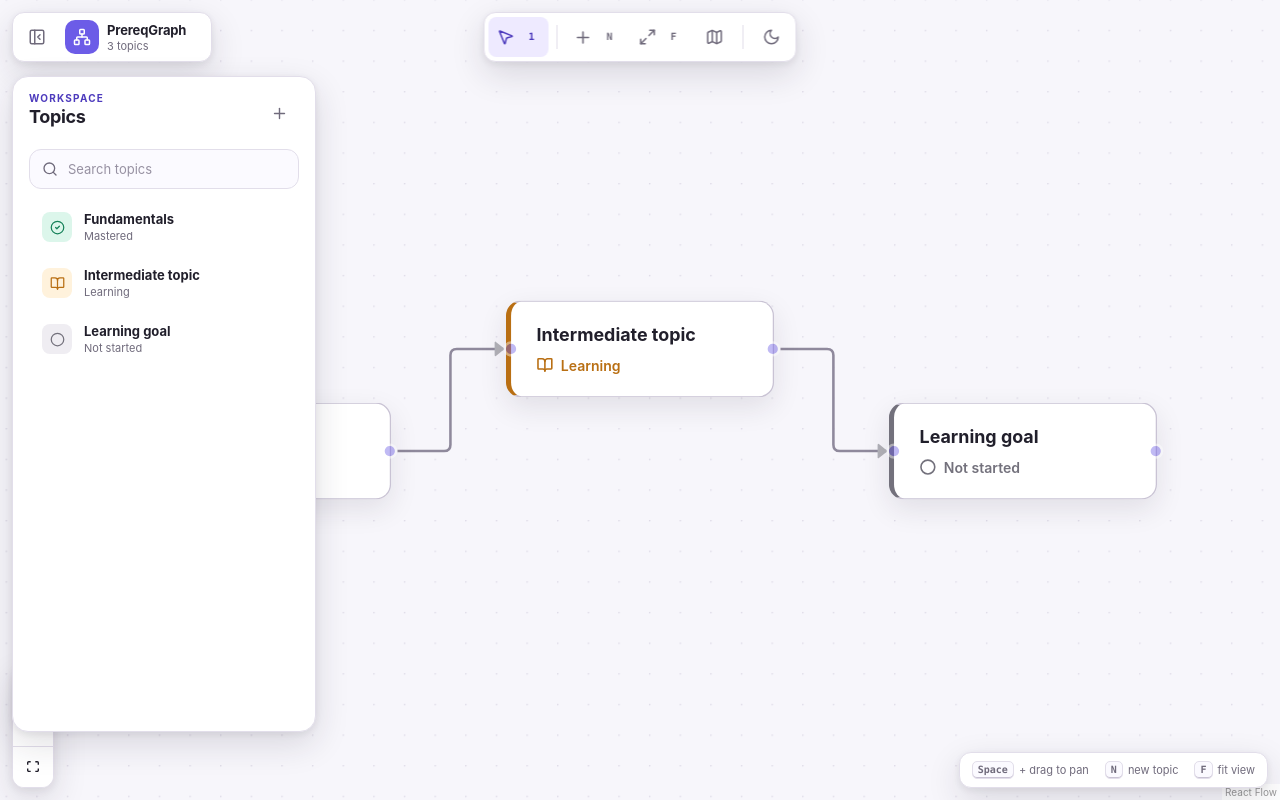
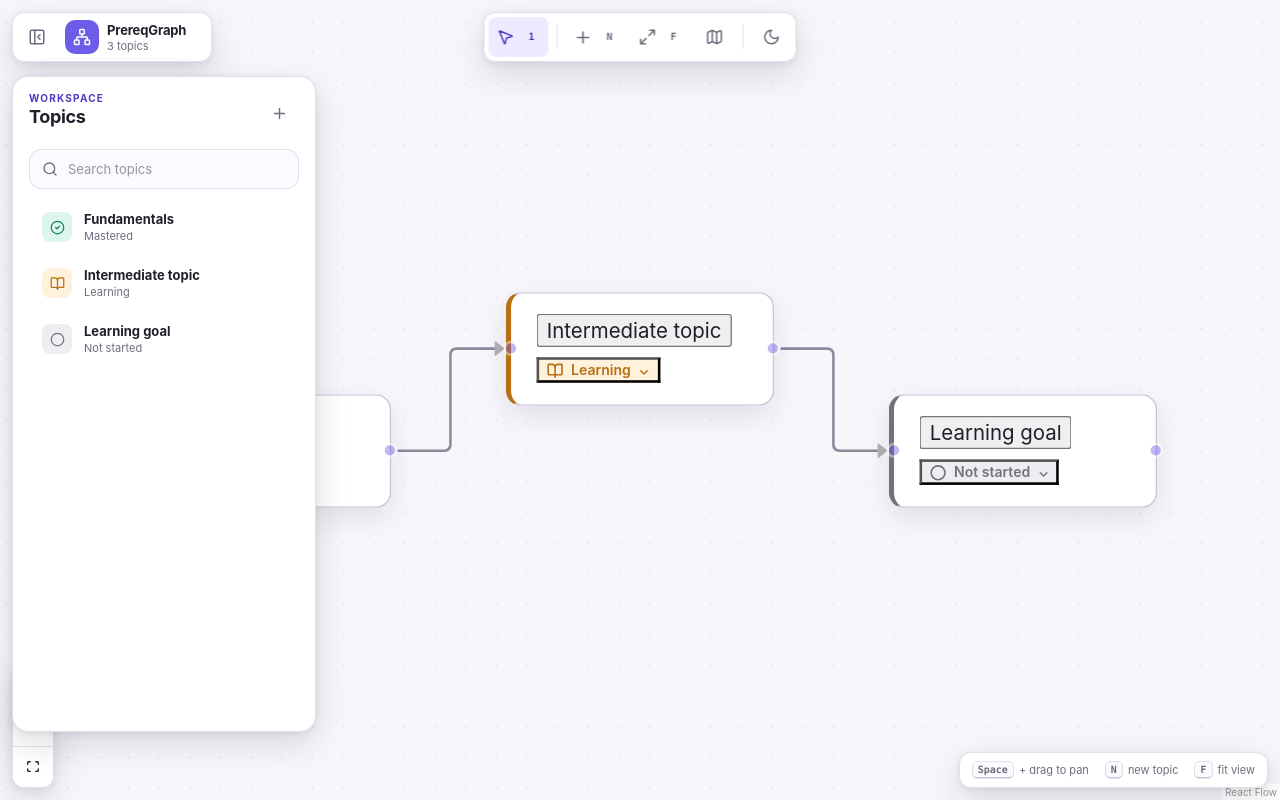
Before and after one commit to randexlabs/prerequisite-dag-editor, a React (Vite) app: page / in a window 1280 px wide. Built offline with nearby package versions, Linux system fonts and the light colour scheme.

Commit message:
Edit topics directly on canvas

```diff
--- a/src/components/TopicNode.tsx
+++ b/src/components/TopicNode.tsx
@@ -1,19 +1,77 @@
+import { useEffect, useRef, useState, type KeyboardEvent } from "react";
 import { Handle, Position, type NodeProps } from "@xyflow/react";
-import { BookOpen, CheckCircle2, Circle } from "lucide-react";
 import type { LearningNode, MasteryStatus } from "../domain/graph";
+import { useGraphStore } from "../stores/graph-store";
+import { masteryStatuses, statusMeta } from "./status-meta";
 
-const statusMeta: Record<
-  MasteryStatus,
-  { label: string; icon: typeof Circle }
-> = {
-  unknown: { label: "Not started", icon: Circle },
-  learning: { label: "Learning", icon: BookOpen },
-  mastered: { label: "Mastered", icon: CheckCircle2 },
-};
-
-export function TopicNode({ data, selected }: NodeProps<LearningNode>) {
+export function TopicNode({ id, data, selected, isConnectable }: NodeProps<LearningNode>) {
+  const updateNode = useGraphStore((state) => state.updateNode);
+  const setSelectedNodes = useGraphStore((state) => state.setSelectedNodes);
+  const beginHistoryTransaction = useGraphStore((state) => state.beginHistoryTransaction);
+  const endHistoryTransaction = useGraphStore((state) => state.endHistoryTransaction);
+  const [editingTitle, setEditingTitle] = useState(false);
+  const [statusOpen, setStatusOpen] = useState(false);
+  const [draft, setDraft] = useState(data.label);
+  const originalTitle = useRef(data.label);
+  const titleInputRef = useRef<HTMLInputElement>(null);
   const status = statusMeta[data.status];
   const StatusIcon = status.icon;
+
+  useEffect(() => {
+    if (!editingTitle) setDraft(data.label);
+  }, [data.label, editingTitle]);
+
+  useEffect(() => {
+    if (!editingTitle) return;
+    titleInputRef.current?.focus();
+    titleInputRef.current?.select();
+  }, [editingTitle]);
+
+  const selectOnlyThisNode = () => setSelectedNodes([id], "replace");
+
+  const startTitleEditing = () => {
+    selectOnlyThisNode();
+    originalTitle.current = data.label;
+    setDraft(data.label);
+    beginHistoryTransaction();
+    setEditingTitle(true);
+    setStatusOpen(false);
+  };
+
+  const finishTitleEditing = () => {
+    const nextTitle = draft.trim() || originalTitle.current;
+    setDraft(nextTitle);
+    updateNode(id, { label: nextTitle });
+    endHistoryTransaction();
+    setEditingTitle(false);
+  };
+
+  const cancelTitleEditing = () => {
+    updateNode(id, { label: originalTitle.current });
+    setDraft(originalTitle.current);
+    endHistoryTransaction();
+    setEditingTitle(false);
+  };
+
+  const handleTitleKeyDown = (event: KeyboardEvent<HTMLInputElement>) => {
+    event.stopPropagation();
+
+    if (event.key === "Enter") {
+      event.preventDefault();
+      finishTitleEditing();
+    }
+
+    if (event.key === "Escape") {
+      event.preventDefault();
+      cancelTitleEditing();
+    }
+  };
+
+  const chooseStatus = (nextStatus: MasteryStatus) => {
+    selectOnlyThisNode();
+    updateNode(id, { status: nextStatus });
+    setStatusOpen(false);
+  };
 
   return (
     <article
@@ -24,20 +82,94 @@ export function TopicNode({ data, selected }: NodeProps<LearningNode>) {
         type="target"
         position={Position.Left}
         className="topic-handle topic-handle-target"
+        isConnectable={isConnectable}
       />
 
       <div className="topic-node-copy">
-        <strong>{data.label}</strong>
-        <span className="topic-node-status">
-          <StatusIcon size={13} strokeWidth={2.3} aria-hidden="true" />
-          {status.label}
-        </span>
+        {editingTitle ? (
+          <input
+            ref={titleInputRef}
+            className="topic-title-input nodrag nopan"
+            value={draft}
+            maxLength={80}
+            aria-label="Topic title"
+            onPointerDown={(event) => event.stopPropagation()}
+            onChange={(event) => {
+              const value = event.target.value;
+              setDraft(value);
+              if (value.trim()) updateNode(id, { label: value });
+            }}
+            onBlur={finishTitleEditing}
+            onKeyDown={handleTitleKeyDown}
+          />
+        ) : (
+          <button
+            type="button"
+            className="topic-node-title nodrag nopan"
+            onPointerDown={(event) => event.stopPropagation()}
+            onClick={startTitleEditing}
+            title="Click to rename"
+          >
+            {data.label}
+          </button>
+        )}
+
+        <div
+          className="topic-status-control nodrag nopan"
+          onBlur={(event) => {
+            if (!event.currentTarget.contains(event.relatedTarget as globalThis.Node | null)) {
+              setStatusOpen(false);
+            }
+          }}
+        >
+          <button
+            type="button"
+            className={`topic-node-status status-${data.status}`}
+            aria-haspopup="listbox"
+            aria-expanded={statusOpen}
+            onPointerDown={(event) => event.stopPropagation()}
+            onClick={() => {
+              selectOnlyThisNode();
+              setStatusOpen((open) => !open);
+              setEditingTitle(false);
+            }}
+          >
+            <StatusIcon size={13} strokeWidth={2.3} aria-hidden="true" />
+            <span>{status.label}</span>
+            <span className="status-chevron" aria-hidden="true">⌄</span>
+          </button>
+
+          {statusOpen ? (
+            <div className="topic-status-menu" role="listbox" aria-label="Topic status">
+              {masteryStatuses.map((value) => {
+                const item = statusMeta[value];
+                const ItemIcon = item.icon;
+
+                return (
+                  <button
+                    key={value}
+                    type="button"
+                    role="option"
+                    aria-selected={data.status === value}
+                    className={`topic-status-option status-${value}`}
+                    onPointerDown={(event) => event.stopPropagation()}
+                    onClick={() => chooseStatus(value)}
+                  >
+                    <ItemIcon size={14} aria-hidden="true" />
+                    <span>{item.label}</span>
+                  </button>
+                );
+              })}
+            </div>
+          ) : null}
+        </div>
       </div>
 
       <Handle
         type="source"
         position={Position.Right}
         className="topic-handle topic-handle-source"
+        isConnectable={isConnectable}
       />
     </article>
   );
```
